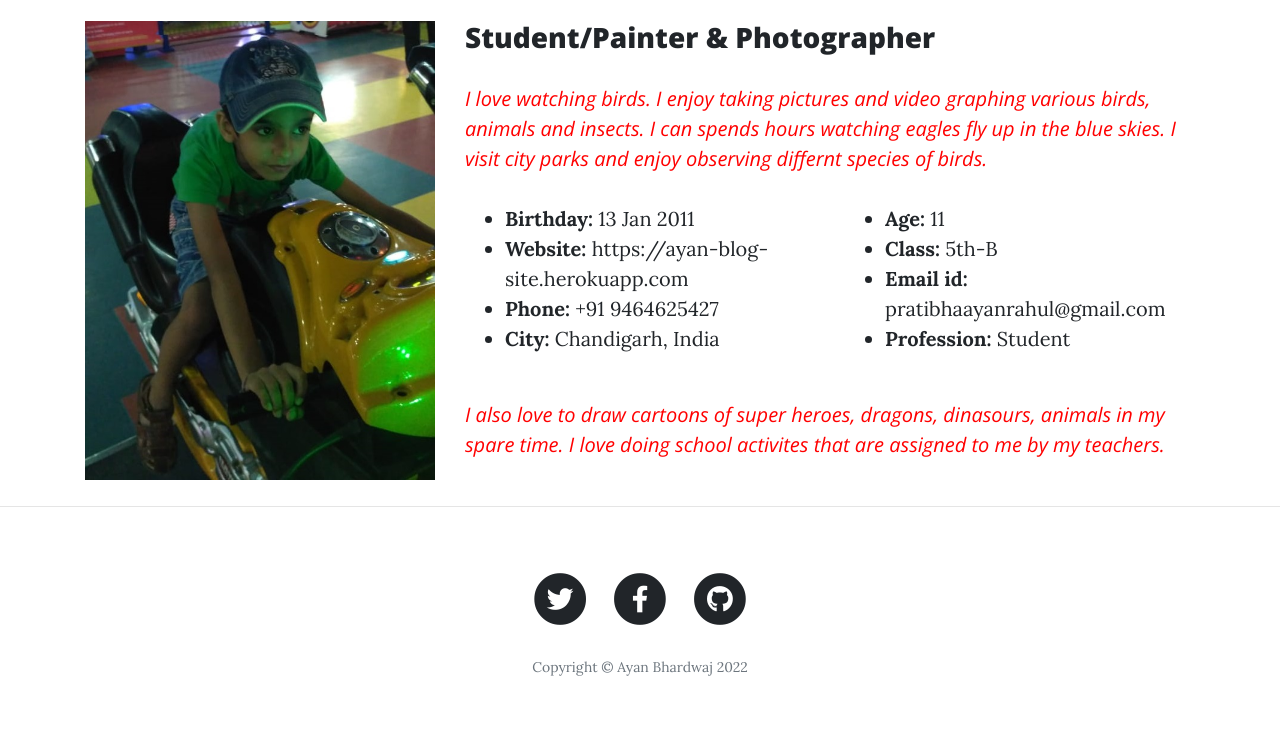
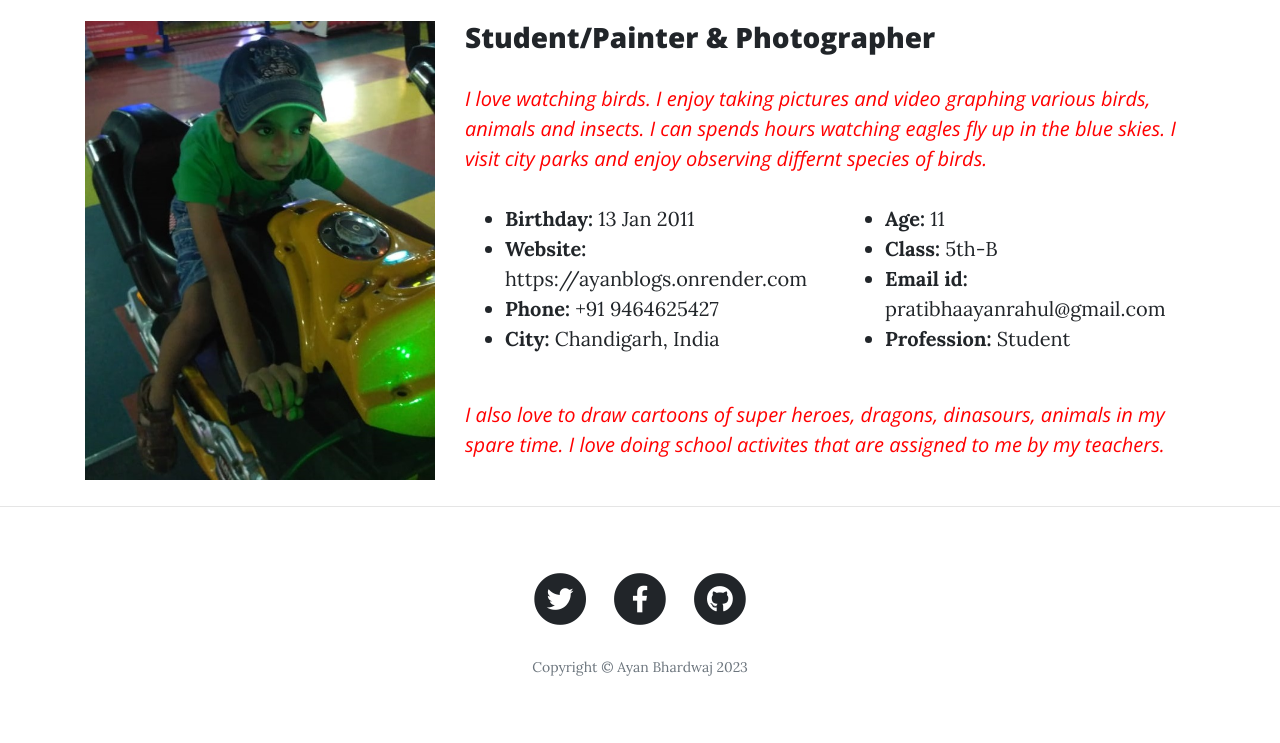
Before and after one commit to ayanbhardwaj/ayan-blog, a Flask app: page /about in a window 1280 px wide. Shown: the part 690-1433 px from the top of the page. Run offline with Flask 2, Linux system fonts and the light colour scheme; some libraries are stand-ins or nearby versions.

Commit message:
change portfolio

```diff
--- a/main.py
+++ b/main.py
@@ -69,7 +69,7 @@ class Comment(db.Model):
     text = db.Column(db.Text, nullable=False)
 
 
-# db.create_all()
+db.create_all()
 
 
 def admin_only(f):
--- a/templates/about.html
+++ b/templates/about.html
@@ -37,7 +37,7 @@
               <div class="col-lg-6">
                 <ul>
                   <li><i class="bi bi-chevron-right"></i> <strong>Birthday:</strong> <span>13 Jan 2011</span></li>
-                  <li><i class="bi bi-chevron-right"></i> <strong>Website:</strong> <span>https://ayan-blog-site.herokuapp.com</span></li>
+                  <li><i class="bi bi-chevron-right"></i> <strong>Website:</strong> <span>https://ayanblogs.onrender.com</span></li>
                   <li><i class="bi bi-chevron-right"></i> <strong>Phone:</strong> <span>+91 9464625427</span></li>
                   <li><i class="bi bi-chevron-right"></i> <strong>City:</strong> <span>Chandigarh, India</span></li>
                 </ul>
--- a/templates/footer.html
+++ b/templates/footer.html
@@ -29,7 +29,7 @@
               </a>
             </li>
           </ul>
-          <p class="copyright text-muted">Copyright &copy; Ayan Bhardwaj 2022</p>
+          <p class="copyright text-muted">Copyright &copy; Ayan Bhardwaj 2023</p>
         </div>
       </div>
     </div>
```
